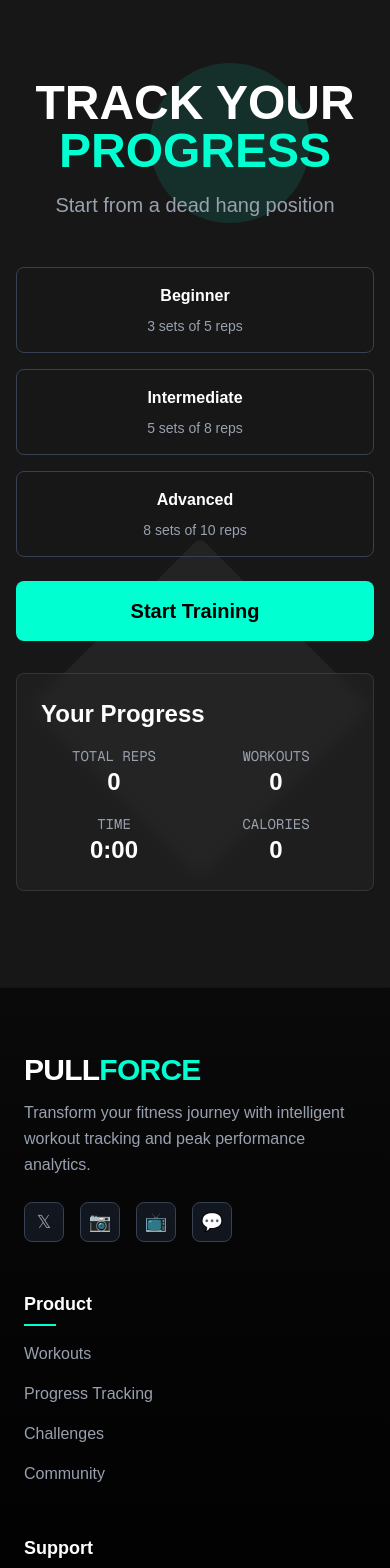
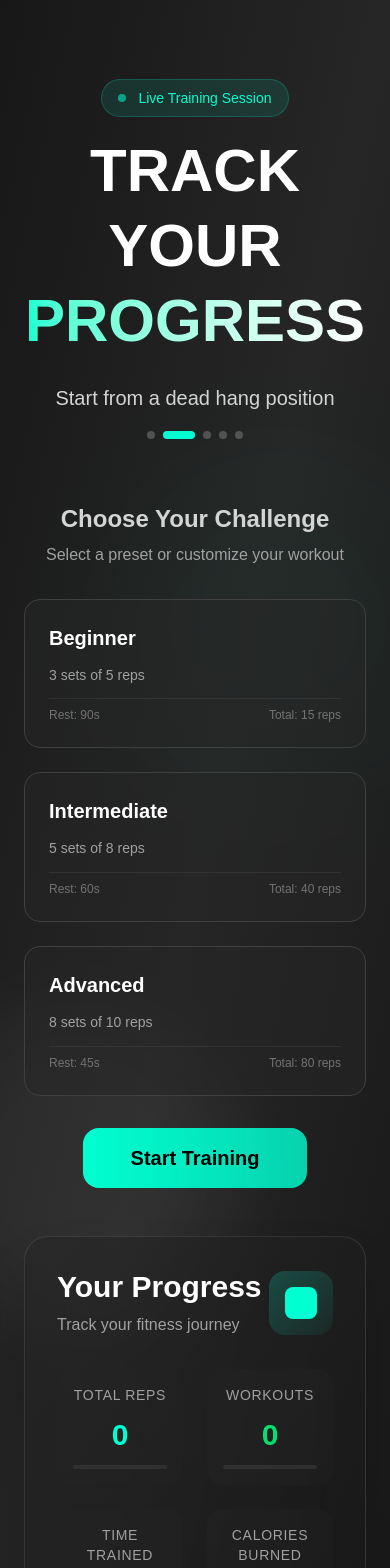
Before and after one commit to JDelott/pullup, a Next.js app: page / in a window 390 px wide. Shown: the part 4540-6108 px from the top of the page. Built offline with nearby package versions, Linux system fonts and the light colour scheme.

Commit message:
added new counter

```diff
--- a/src/components/PullUpCounter.tsx
+++ b/src/components/PullUpCounter.tsx
@@ -173,117 +173,217 @@ const PullUpCounter = () => {
     setSelectedPreset(preset.name);
   }, []);
   return (
-    <section className="relative py-24 bg-neutral-900 min-h-screen text-white">
-      {/* Decorations */}
-      <div className="absolute inset-0 overflow-hidden">
-        <div className="absolute top-20 right-20 w-40 h-40 bg-[#00FFD1] rounded-full opacity-10"></div>
-        <div className="absolute bottom-40 left-20 w-60 h-60 bg-white rounded-lg rotate-45 opacity-5"></div>
+    <section className="relative min-h-screen bg-gradient-to-br from-neutral-900 via-neutral-800 to-neutral-900 text-white overflow-hidden">
+      {/* Enhanced Background Elements */}
+      <div className="absolute inset-0">
+        <div className="absolute top-1/4 -right-20 w-96 h-96 bg-[#00FFD1]/5 rounded-full blur-3xl animate-pulse"></div>
+        <div className="absolute bottom-1/4 -left-20 w-80 h-80 bg-white/5 rounded-full blur-2xl"></div>
+        <div className="absolute top-1/2 left-1/2 -translate-x-1/2 -translate-y-1/2 w-[800px] h-[800px] bg-gradient-radial from-[#00FFD1]/5 to-transparent rounded-full"></div>
       </div>
 
-      <div className="relative container mx-auto px-4 max-w-4xl">
-        <div className="text-center mb-12">
-          <h1 className="text-5xl font-bold mb-4">
-            TRACK YOUR <span className="block text-[#00FFD1]">PROGRESS</span>
+      <div className="relative z-10 container mx-auto px-6 py-24 max-w-5xl">
+        {/* Header Section */}
+        <header className="text-center mb-16 space-y-6">
+          <div className="inline-flex items-center gap-3 px-4 py-2 bg-[#00FFD1]/10 border border-[#00FFD1]/20 rounded-full text-sm font-medium text-[#00FFD1] mb-4">
+            <div className="w-2 h-2 bg-[#00FFD1] rounded-full animate-pulse"></div>
+            Live Training Session
+          </div>
+
+          <h1 className="text-6xl md:text-7xl font-black leading-tight">
+            TRACK YOUR
+            <span className="block bg-gradient-to-r from-[#00FFD1] to-white bg-clip-text text-transparent">
+              PROGRESS
+            </span>
           </h1>
-          <p className="text-xl text-gray-400">{formTips[currentTipIndex]}</p>
-        </div>
 
+          <div className="max-w-2xl mx-auto">
+            <p className="text-xl text-neutral-300 leading-relaxed">
+              {formTips[currentTipIndex]}
+            </p>
+            <div className="flex justify-center mt-4 gap-2">
+              {formTips.map((_, index) => (
+                <div
+                  key={index}
+                  className={`w-2 h-2 rounded-full transition-all duration-300 ${index === currentTipIndex ? 'bg-[#00FFD1] w-8' : 'bg-neutral-600'
+                    }`}
+                />
+              ))}
+            </div>
+          </div>
+        </header>
+
+        {/* Workout Setup */}
         {!isWorkoutActive && (
-          <div className="mb-8">
-            <div className="grid grid-cols-1 md:grid-cols-3 gap-4 mb-6">
-              {workoutPresets.map((preset:any) => (
+          <div className="mb-12 space-y-8">
+            <div className="text-center mb-8">
+              <h2 className="text-2xl font-bold text-neutral-300 mb-2">Choose Your Challenge</h2>
+              <p className="text-neutral-400">Select a preset or customize your workout</p>
+            </div>
+
+            <div className="grid grid-cols-1 md:grid-cols-3 gap-6">
+              {workoutPresets.map((preset) => (
                 <button
                   key={preset.name}
                   onClick={() => selectPreset(preset)}
-                  className={`p-4 rounded-lg border transition-colors ${selectedPreset === preset.name
-                      ? 'border-[#00FFD1] bg-[#00FFD1]/10'
-                      : 'border-gray-700 hover:border-[#00FFD1]'
+                  className={`group relative p-6 rounded-2xl border transition-all duration-300 hover:scale-105 ${selectedPreset === preset.name
+                      ? 'border-[#00FFD1] bg-gradient-to-br from-[#00FFD1]/10 to-[#00FFD1]/5 shadow-lg shadow-[#00FFD1]/20'
+                      : 'border-neutral-700 bg-neutral-800/50 hover:border-[#00FFD1]/50 hover:bg-neutral-800/70'
                     }`}
                 >
-                  <h3 className="font-bold mb-2">{preset.name}</h3>
-                  <p className="text-sm text-gray-400">{preset.description}</p>
+                  <div className="text-left space-y-3">
+                    <div className="flex items-center justify-between">
+                      <h3 className="text-xl font-bold">{preset.name}</h3>
+                      {selectedPreset === preset.name && (
+                        <div className="w-3 h-3 bg-[#00FFD1] rounded-full"></div>
+                      )}
+                    </div>
+                    <p className="text-neutral-400 text-sm leading-relaxed">
+                      {preset.description}
+                    </p>
+                    <div className="pt-2 border-t border-neutral-700/50">
+                      <div className="flex justify-between text-xs text-neutral-500">
+                        <span>Rest: {preset.settings.restTime}s</span>
+                        <span>Total: {preset.settings.sets * preset.settings.targetReps} reps</span>
+                      </div>
+                    </div>
+                  </div>
                 </button>
               ))}
             </div>
 
-            <button
-              onClick={startWorkout}
-              className="w-full py-4 bg-[#00FFD1] hover:bg-[#00FFD1]/80 text-black rounded-lg font-bold text-xl transition-colors"
-            >
-              Start Training
-            </button>
-          </div>
-        )}
-
-        {isWorkoutActive && (
-          <div className="bg-neutral-800/50 backdrop-blur-sm border border-white/10 rounded-lg p-6 mb-8">
-            <div className="grid grid-cols-2 md:grid-cols-4 gap-4 mb-6">
-              <div className="text-center">
-                <p className="text-gray-400 font-mono text-sm">SET</p>
-                <p className="text-3xl font-bold">
-                  {currentSet}/{settings.sets}
-                </p>
-              </div>
-              <div className="text-center">
-                <p className="text-gray-400 font-mono text-sm">REPS</p>
-                <p className="text-3xl font-bold">
-                  {currentReps}/{settings.targetReps}
-                </p>
-              </div>
-              <div className="text-center">
-                <p className="text-gray-400 font-mono text-sm">
-                  {isResting ? 'REST' : 'READY'}
-                </p>
-                <p className="text-3xl font-bold">
-                  {isResting ? restTimer : '✓'}
-                </p>
-              </div>
-              <div className="text-center">
-                <p className="text-gray-400 font-mono text-sm">TIME</p>
-                <p className="text-3xl font-bold">{formatTime(totalWorkoutTime)}</p>
-              </div>
-            </div>
-
-            <div className="flex gap-4">
+            <div className="flex justify-center">
               <button
-                onClick={addRep}
-                disabled={isResting}
-                className={`flex-1 py-4 rounded-lg font-bold text-xl transition-colors ${isResting
-                    ? 'bg-gray-600 text-gray-400 cursor-not-allowed'
-                    : 'bg-[#00FFD1] hover:bg-[#00FFD1]/80 text-black'
-                  }`}
+                onClick={startWorkout}
+                className="group relative px-12 py-4 bg-gradient-to-r from-[#00FFD1] to-[#00FFD1]/80 text-black rounded-2xl font-bold text-xl transition-all duration-300 hover:scale-105 hover:shadow-lg hover:shadow-[#00FFD1]/30 active:scale-95"
               >
-                {isResting ? `Rest ${restTimer}s` : 'Add Rep'}
-              </button>
-              <button
-                onClick={completeWorkout}
-                className="px-6 py-4 border-2 border-white text-white font-bold rounded-lg hover:bg-white hover:text-black transition-colors"
-              >
-                End
+                <span className="relative z-10">Start Training</span>
+                <div className="absolute inset-0 bg-white/20 rounded-2xl opacity-0 group-hover:opacity-100 transition-opacity duration-300"></div>
               </button>
             </div>
           </div>
         )}
 
-        <div className="bg-neutral-800/50 backdrop-blur-sm border border-white/10 rounded-lg p-6">
-          <h2 className="text-2xl font-bold mb-4">Your Progress</h2>
-          <div className="grid grid-cols-2 md:grid-cols-4 gap-4">
-            <div className="text-center">
-              <p className="text-gray-400 font-mono text-sm">TOTAL REPS</p>
-              <p className="text-2xl font-bold">{stats.totalReps}</p>
+        {/* Active Workout Interface */}
+        {isWorkoutActive && (
+          <div className="mb-12">
+            <div className="bg-gradient-to-br from-neutral-800/80 to-neutral-900/80 backdrop-blur-xl border border-white/10 rounded-3xl p-8 shadow-2xl">
+              {/* Workout Progress Header */}
+              <div className="text-center mb-8">
+                <div className="inline-flex items-center gap-2 px-4 py-2 bg-[#00FFD1]/10 rounded-full text-[#00FFD1] text-sm font-medium mb-4">
+                  <div className="w-2 h-2 bg-[#00FFD1] rounded-full animate-pulse"></div>
+                  Workout in Progress
+                </div>
+                <h2 className="text-3xl font-bold">
+                  Set {currentSet} of {settings.sets}
+                </h2>
+              </div>
+
+              {/* Stats Grid */}
+              <div className="grid grid-cols-2 md:grid-cols-4 gap-6 mb-8">
+                <div className="text-center space-y-2">
+                  <p className="text-neutral-400 text-sm font-medium tracking-wider uppercase">Current Set</p>
+                  <p className="text-4xl font-black text-[#00FFD1]">
+                    {currentSet}<span className="text-2xl text-neutral-500">/{settings.sets}</span>
+                  </p>
+                </div>
+
+                <div className="text-center space-y-2">
+                  <p className="text-neutral-400 text-sm font-medium tracking-wider uppercase">Reps Done</p>
+                  <p className="text-4xl font-black">
+                    {currentReps}<span className="text-2xl text-neutral-500">/{settings.targetReps}</span>
+                  </p>
+                  <div className="w-full bg-neutral-700 rounded-full h-2">
+                    <div
+                      className="bg-gradient-to-r from-[#00FFD1] to-white h-2 rounded-full transition-all duration-300"
+                      style={{ width: `${(currentReps / settings.targetReps) * 100}%` }}
+                    ></div>
+                  </div>
+                </div>
+
+                <div className="text-center space-y-2">
+                  <p className="text-neutral-400 text-sm font-medium tracking-wider uppercase">
+                    {isResting ? 'Rest Time' : 'Status'}
+                  </p>
+                  <p className={`text-4xl font-black ${isResting ? 'text-orange-400' : 'text-green-400'}`}>
+                    {isResting ? restTimer : 'READY'}
+                  </p>
+                  {isResting && (
+                    <div className="w-full bg-neutral-700 rounded-full h-2">
+                      <div
+                        className="bg-gradient-to-r from-orange-400 to-red-400 h-2 rounded-full transition-all duration-1000"
+                        style={{ width: `${((settings.restTime - restTimer) / settings.restTime) * 100}%` }}
+                      ></div>
+                    </div>
+                  )}
+                </div>
+
+                <div className="text-center space-y-2">
+                  <p className="text-neutral-400 text-sm font-medium tracking-wider uppercase">Duration</p>
+                  <p className="text-4xl font-black font-mono">{formatTime(totalWorkoutTime)}</p>
+                </div>
+              </div>
+
+              {/* Action Buttons */}
+              <div className="flex gap-4">
+                <button
+                  onClick={addRep}
+                  disabled={isResting}
+                  className={`flex-1 py-4 rounded-2xl font-bold text-xl transition-all duration-300 ${isResting
+                      ? 'bg-neutral-700 text-neutral-400 cursor-not-allowed'
+                      : 'bg-gradient-to-r from-[#00FFD1] to-[#00FFD1]/80 text-black hover:scale-105 hover:shadow-lg hover:shadow-[#00FFD1]/30 active:scale-95'
+                    }`}
+                >
+                  {isResting ? `Rest ${restTimer}s` : 'Complete Rep'}
+                </button>
+
+                <button
+                  onClick={completeWorkout}
+                  className="px-8 py-4 border-2 border-white/20 text-white font-bold rounded-2xl hover:bg-white hover:text-black transition-all duration-300 hover:scale-105 active:scale-95"
+                >
+                  Finish
+                </button>
+              </div>
             </div>
-            <div className="text-center">
-              <p className="text-gray-400 font-mono text-sm">WORKOUTS</p>
-              <p className="text-2xl font-bold">{stats.totalWorkouts}</p>
+          </div>
+        )}
+
+        {/* Progress Statistics */}
+        <div className="bg-gradient-to-br from-neutral-800/60 to-neutral-900/60 backdrop-blur-xl border border-white/10 rounded-3xl p-8 shadow-2xl">
+          <div className="flex items-center justify-between mb-8">
+            <div>
+              <h2 className="text-3xl font-bold mb-2">Your Progress</h2>
+              <p className="text-neutral-400">Track your fitness journey</p>
             </div>
-            <div className="text-center">
-              <p className="text-gray-400 font-mono text-sm">TIME</p>
-              <p className="text-2xl font-bold">{formatTime(stats.totalTime)}</p>
+            <div className="w-16 h-16 bg-gradient-to-br from-[#00FFD1]/20 to-[#00FFD1]/5 rounded-2xl flex items-center justify-center">
+              <div className="w-8 h-8 bg-[#00FFD1] rounded-lg"></div>
             </div>
-            <div className="text-center">
-              <p className="text-gray-400 font-mono text-sm">CALORIES</p>
-              <p className="text-2xl font-bold">{stats.caloriesBurned}</p>
-            </div>
+          </div>
+
+          <div className="grid grid-cols-2 md:grid-cols-4 gap-6">
+            {[
+              { label: 'Total Reps', value: stats.totalReps, color: 'text-[#00FFD1]' },
+              { label: 'Workouts', value: stats.totalWorkouts, color: 'text-green-400' },
+              { label: 'Time Trained', value: formatTime(stats.totalTime), color: 'text-blue-400' },
+              { label: 'Calories Burned', value: stats.caloriesBurned, color: 'text-orange-400' },
+            ].map((stat:any) => (
+              <div key={stat.label} className="text-center space-y-3 p-4 rounded-2xl bg-neutral-800/30">
+                <p className="text-neutral-400 text-sm font-medium tracking-wider uppercase">
+                  {stat.label}
+                </p>
+                <p className={`text-3xl font-black ${stat.color}`}>
+                  {stat.value}
+                </p>
+                <div className="w-full bg-neutral-700/50 rounded-full h-1">
+                  <div
+                    className={`h-1 rounded-full transition-all duration-1000 ${stat.color.includes('00FFD1') ? 'bg-[#00FFD1]' :
+                        stat.color.includes('green') ? 'bg-green-400' :
+                          stat.color.includes('blue') ? 'bg-blue-400' : 'bg-orange-400'
+                      }`}
+                    style={{ width: `${Math.min((typeof stat.value === 'number' ? stat.value : 0) / 100 * 100, 100)}%` }}
+                  ></div>
+                </div>
+              </div>
+            ))}
           </div>
         </div>
       </div>
```
